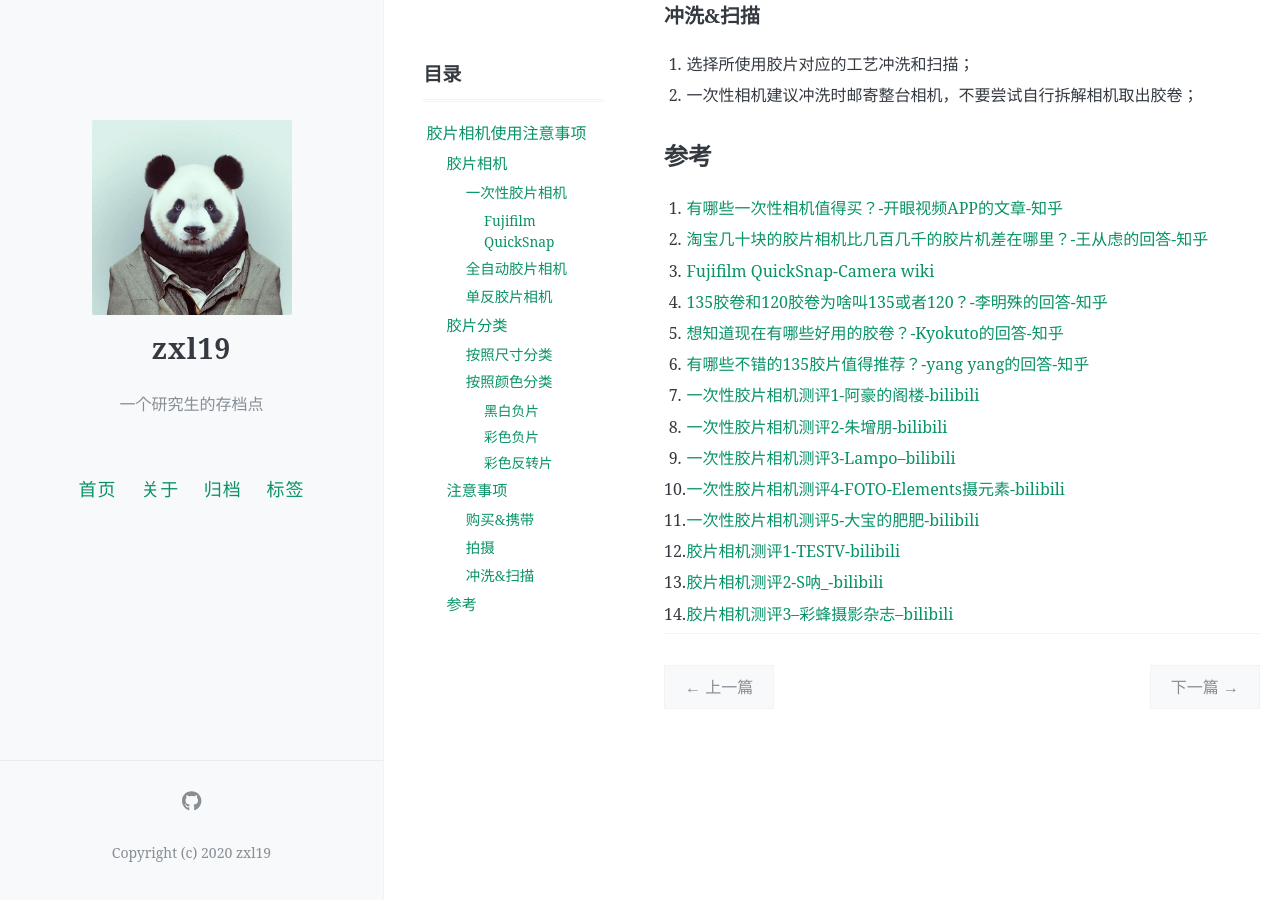
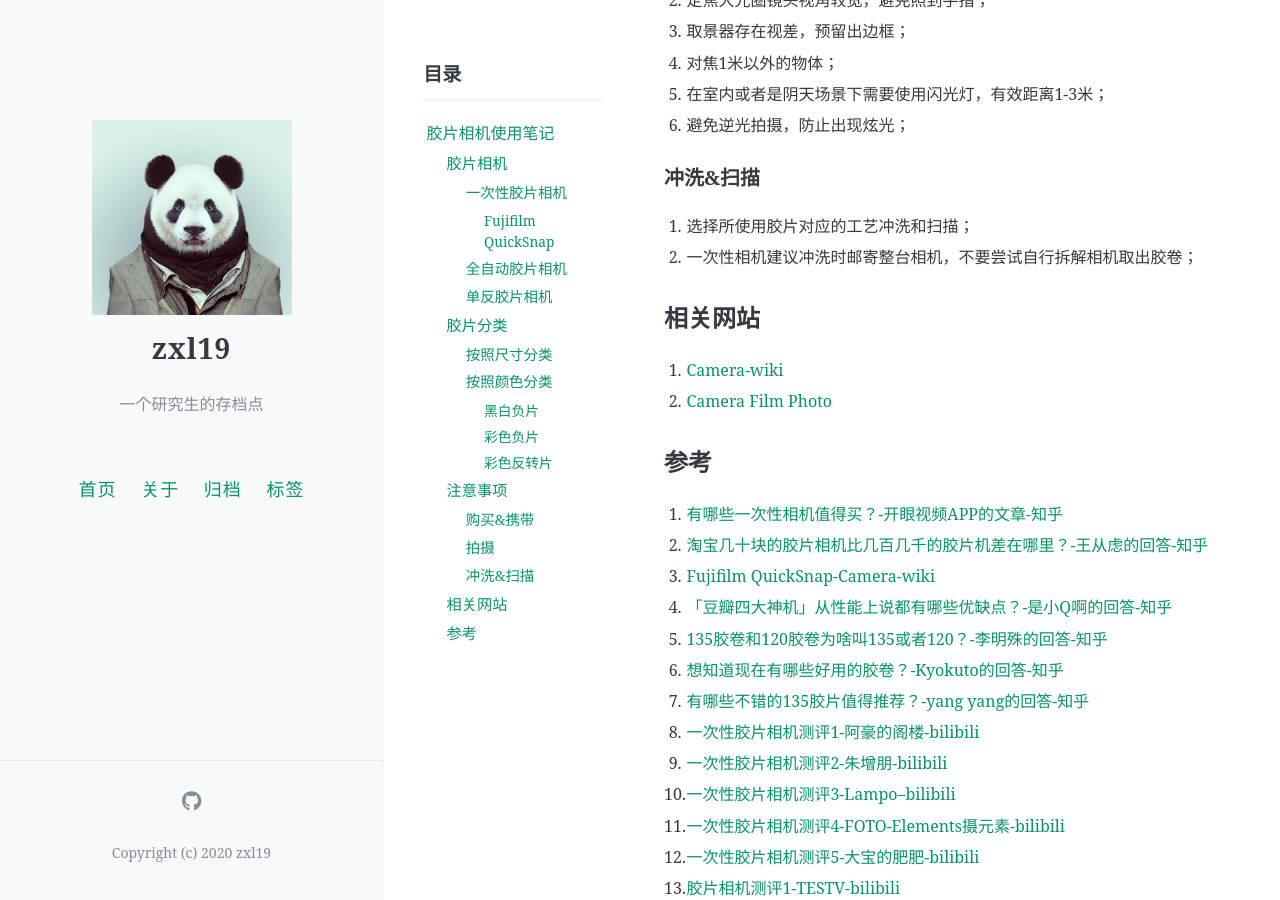
Before and after one commit to zxl19/zxl19.github.io, a Jekyll site: the page built from _posts/2021-09-30-film-camera.md, in a window 1280 px wide and 900 px high, scrolled down 1792 px. Built offline with Jekyll 4.4.1, drawn with Linux system fonts in a browser that asks for light colours; comment, search, counter and statistics services are not loaded; some of the changed text lies outside the part shown.

Commit message:
Update Posts

```diff
--- a/_posts/2021-09-30-film-camera.md
+++ b/_posts/2021-09-30-film-camera.md
@@ -1,6 +1,6 @@
 ---
 layout: post
-title: 胶片相机使用注意事项
+title: 胶片相机使用笔记
 date: 2021-09-30
 author: zxl19
 tags: [Photography, Blog]
@@ -9,7 +9,7 @@ toc: true
 pinned: false
 ---
 
-胶片相机使用注意事项。
+我的胶片相机使用笔记，包括胶片相机的分类、胶片的分类、购买和使用中的注意事项等。
 
 <!-- more -->
 
@@ -34,7 +34,12 @@ pinned: false
 
 ### 单反胶片相机
 
-TODO
+“豆瓣四大神机”
+
+1. 尼康FM2；
+2. 佳能AE-1；
+3. 奥林巴斯OM-1；
+4. 美能达X700；
 
 ## 胶片分类
 
@@ -72,19 +77,25 @@ TODO
 1. 选择所使用胶片对应的工艺冲洗和扫描；
 2. 一次性相机建议冲洗时邮寄整台相机，不要尝试自行拆解相机取出胶卷；
 
+## 相关网站
+
+1. [Camera-wiki](http://camera-wiki.org/)
+2. [Camera Film Photo](https://camerafilmphoto.com/)
+
 ## 参考
 
 1. [有哪些一次性相机值得买？-开眼视频APP的文章-知乎](https://zhuanlan.zhihu.com/p/95774592)
 2. [淘宝几十块的胶片相机比几百几千的胶片机差在哪里？-王从虑的回答-知乎](https://www.zhihu.com/question/370198430/answer/1007999952)
-3. [Fujifilm QuickSnap-Camera wiki](http://camera-wiki.org/wiki/Fujifilm_QuickSnap)
-4. [135胶卷和120胶卷为啥叫135或者120？-李明殊的回答-知乎](https://www.zhihu.com/question/449850986/answer/1956764378)
-5. [想知道现在有哪些好用的胶卷？-Kyokuto的回答-知乎](https://www.zhihu.com/question/337425773/answer/767710936)
-6. [有哪些不错的135胶片值得推荐？-yang yang的回答-知乎](https://www.zhihu.com/question/67153109/answer/249925819)
-7. [一次性胶片相机测评1-阿豪的阁楼-bilibili](https://www.bilibili.com/video/BV1XJ411x71L)
-8. [一次性胶片相机测评2-朱增朋-bilibili](https://www.bilibili.com/video/BV1ss411H765)
-9. [一次性胶片相机测评3-Lampo--bilibili](https://www.bilibili.com/video/BV1oW411v77K)
-10. [一次性胶片相机测评4-FOTO-Elements摄元素-bilibili](https://www.bilibili.com/video/BV1j7411o7wQ)
-11. [一次性胶片相机测评5-大宝的肥肥-bilibili](https://www.bilibili.com/video/BV13b411c7XZ)
-12. [胶片相机测评1-TESTV-bilibili](https://www.bilibili.com/video/BV1NJ411a7ug)
-13. [胶片相机测评2-S呐_-bilibili](https://www.bilibili.com/video/BV1hq4y1P736)
-14. [胶片相机测评3--彩蜂摄影杂志--bilibili](https://www.bilibili.com/video/BV1b4411Y7tC)
+3. [Fujifilm QuickSnap-Camera-wiki](http://camera-wiki.org/wiki/Fujifilm_QuickSnap)
+4. [「豆瓣四大神机」从性能上说都有哪些优缺点？-是小Q啊的回答-知乎](https://www.zhihu.com/question/22895635/answer/23025818)
+5. [135胶卷和120胶卷为啥叫135或者120？-李明殊的回答-知乎](https://www.zhihu.com/question/449850986/answer/1956764378)
+6. [想知道现在有哪些好用的胶卷？-Kyokuto的回答-知乎](https://www.zhihu.com/question/337425773/answer/767710936)
+7. [有哪些不错的135胶片值得推荐？-yang yang的回答-知乎](https://www.zhihu.com/question/67153109/answer/249925819)
+8. [一次性胶片相机测评1-阿豪的阁楼-bilibili](https://www.bilibili.com/video/BV1XJ411x71L)
+9. [一次性胶片相机测评2-朱增朋-bilibili](https://www.bilibili.com/video/BV1ss411H765)
+10. [一次性胶片相机测评3-Lampo--bilibili](https://www.bilibili.com/video/BV1oW411v77K)
+11. [一次性胶片相机测评4-FOTO-Elements摄元素-bilibili](https://www.bilibili.com/video/BV1j7411o7wQ)
+12. [一次性胶片相机测评5-大宝的肥肥-bilibili](https://www.bilibili.com/video/BV13b411c7XZ)
+13. [胶片相机测评1-TESTV-bilibili](https://www.bilibili.com/video/BV1NJ411a7ug)
+14. [胶片相机测评2-S呐_-bilibili](https://www.bilibili.com/video/BV1hq4y1P736)
+15. [胶片相机测评3--彩蜂摄影杂志--bilibili](https://www.bilibili.com/video/BV1b4411Y7tC)
```
Also changed, not shown: _posts/2021-08-03-photography-note.md (+0 -2 lines), _posts/2021-10-29-camera-note.md (+4 -4 lines).
